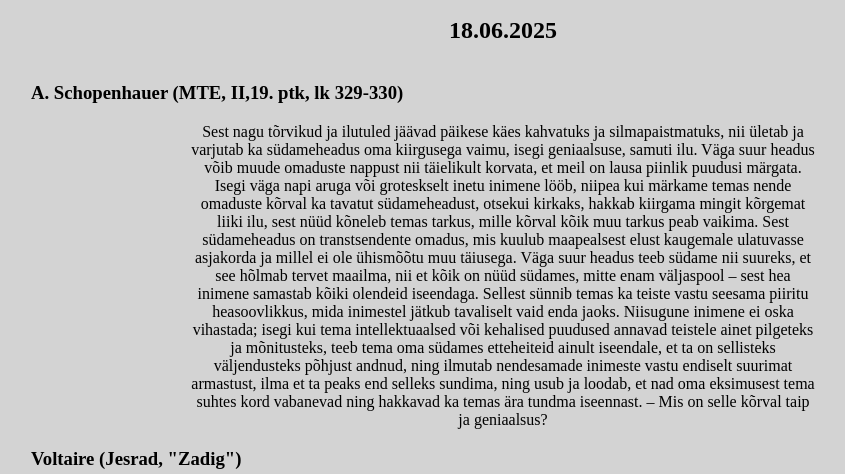
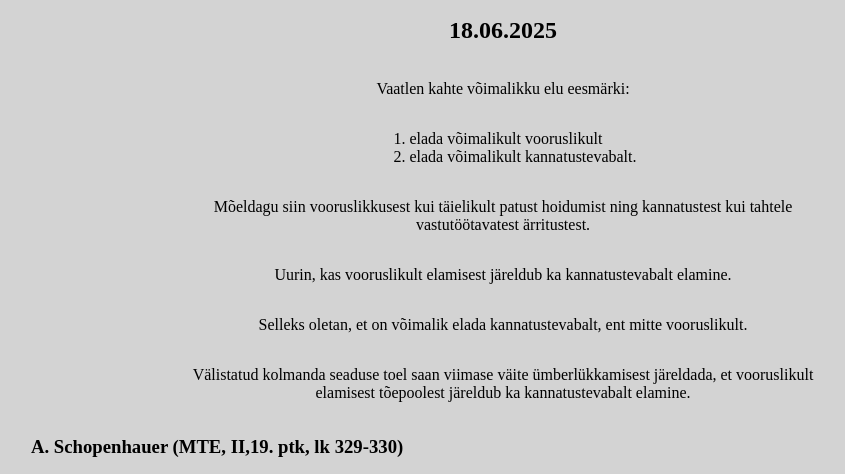
Before and after one commit to l22nj/schopenhauer, a plain HTML site: page index.html in a window 1280 px wide. Shown: the part 300-774 px from the top of the page, without its empty margins (137-982 px from the left). Drawn offline with Linux system fonts and the light colour scheme.

Commit message:
parandused

```diff
--- a/index.html
+++ b/index.html
@@ -1,5 +1,6 @@
 <!DOCTYPE html>
 <html lang="et">
+
 <head>
     <meta charset="UTF-8">
     <title>Arthur Schopenhauer: maailm kui tahe ja kujutlus</title>
@@ -8,7 +9,7 @@
 
 <body>
 
-<img src="ig_profiilipilt.jpg">
+<img src="ig_profiilipilt.jpg" alt="pilt">
 
 <div class="pealkiri">
     <h1>Eksamiseminari ettekanne</h1>
@@ -17,6 +18,27 @@
 </div>
 
 <div class="sisu">
+    <p>
+        Vaatlen kahte võimalikku elu eesmärki:
+    </p>
+    <ol>
+        <li>elada võimalikult vooruslikult</li>
+        <li>elada võimalikult kannatustevabalt.</li>
+    </ol>
+    <p>
+        Mõeldagu siin vooruslikkusest kui täielikult patust hoidumist ning kannatustest kui tahtele vastutöötavatest
+        ärritustest.
+    </p>
+    <p>
+        Uurin, kas vooruslikult elamisest järeldub ka kannatustevabalt elamine.
+    </p>
+    <p>
+        Selleks oletan, et on võimalik elada kannatustevabalt, ent mitte vooruslikult.
+    </p>
+    <p>
+        Välistatud kolmanda seaduse toel saan viimase väite ümberlükkamisest järeldada, et vooruslikult elamisest
+        tõepoolest järeldub ka kannatustevabalt elamine.
+    </p>
     <div class="schop1">
         <h3>
             A. Schopenhauer (MTE, II,19. ptk, lk 329-330)
@@ -75,7 +97,7 @@
             </p>
             <p>
                 "Siis ei oleks maailm niisugune, nagu ta on. Sündmused reastuksid teise tarkuskorra järgi. Ja see
-                teine. täiuslik kord on võimalik vaid Kõrgema Olendi igaveses elupaigas, kuhu halb ligi ei pääse. Tema
+                teine, täiuslik kord on võimalik vaid Kõrgema Olendi igaveses elupaigas, kuhu halb ligi ei pääse. Tema
                 on loonud miljoneid maailmu, millest ükski ei sarnane teisega. See tohutu mitmekesisus annab tunnistust
                 tema otsatust vägevusest. Maapeal pole kahte puulehte, lõpmatutel taevalagendikel kahte taevakeha, mis
                 oleksid sarnased; kõik, mida sa näed sel väikesel aatomil, kus sa oled sündinud, peab olema kindlas
--- a/styles.css
+++ b/styles.css
@@ -13,6 +13,12 @@ p {
     text-align: center;
 }
 
+.sisu {
+    display: flex;
+    flex-direction: column;
+    align-items: center;
+}
+
 .sisu p {
     padding-left: var(--laius);
     padding-right: var(--laius);
```
